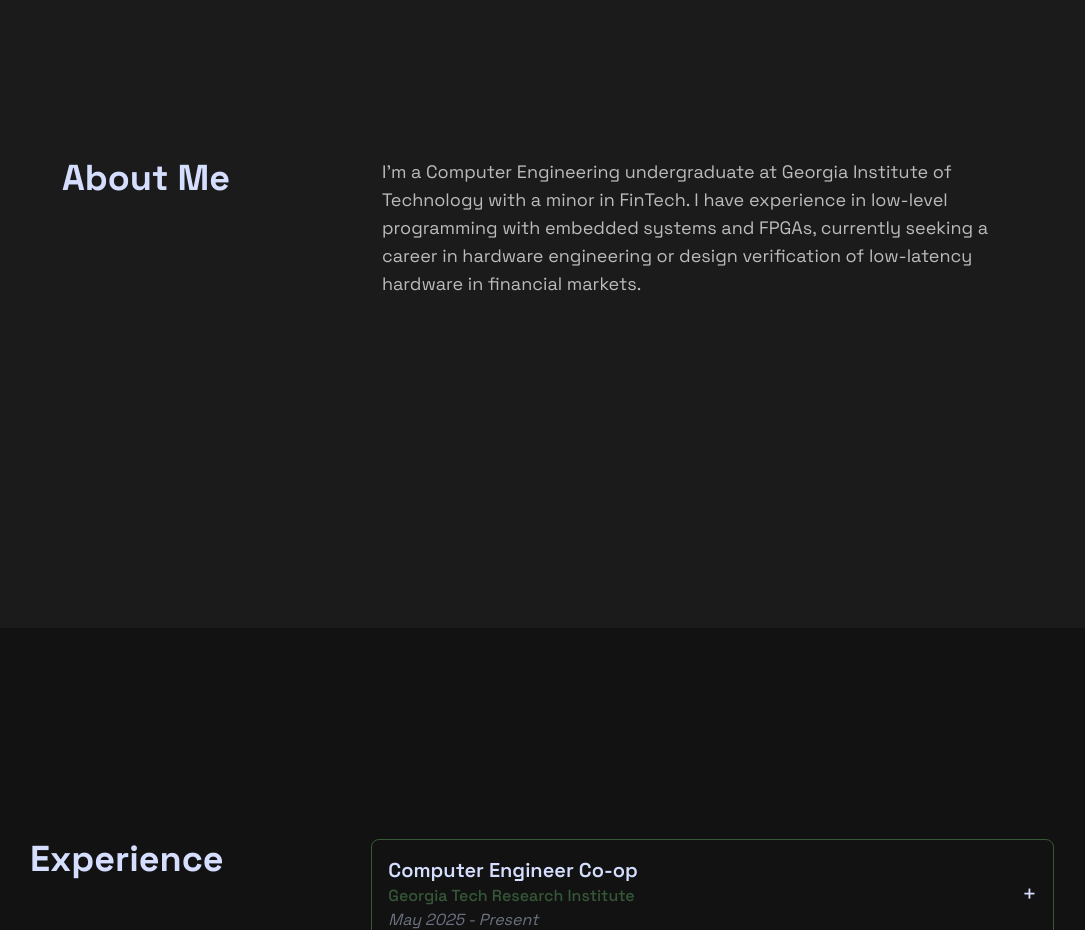
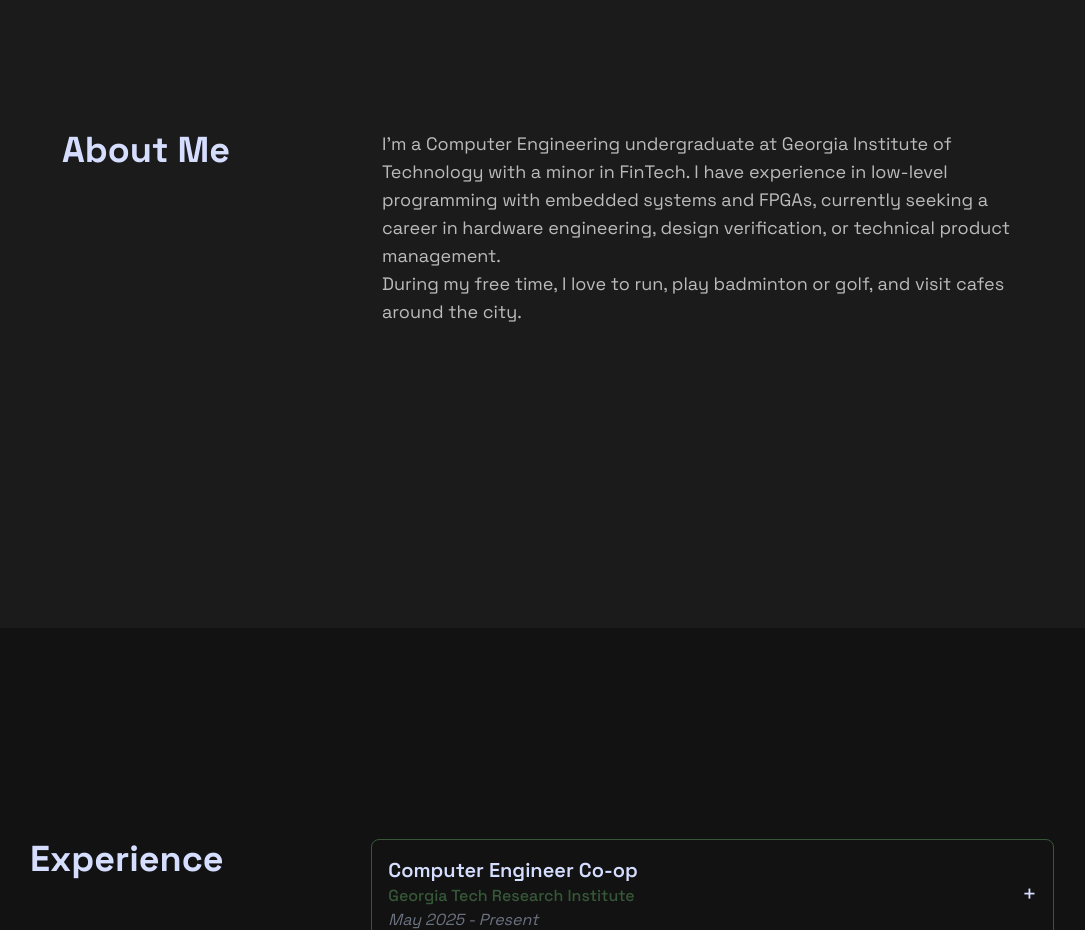
Before and after one commit to katc1213/portfolio-web, a Next.js app: page /en in a window 1280 px wide. Shown: the part 1060-1990 px from the top of the page, without its empty margins (98-1183 px from the left). Built offline with nearby package versions, Linux system fonts and the light colour scheme.

Commit message:
Update page.tsx

```diff
--- a/src/app/[locale]/page.tsx
+++ b/src/app/[locale]/page.tsx
@@ -21,7 +21,7 @@ export default function DashboardPage() {
       company: 'Configurable Computing and Embedded Systems VIP Hardware Team',
       dates: 'Jan 2024 - Dec 2024',
       description:
-        'Research methods for data encryption in voting machines and compatibility of AES with AXI interface on Xilinx Pynq Z2 development board.',
+        'Research methods for data encryption in voting machines and compatibility of AES with AXI interface on Xilinx Pynq Z2 development board. <br /> https://github.gatech.edu/ConfigurableComputing/vip/wiki/Hardware-Subteam-Fall-2024',
     },
     {
       title: 'Student Assistant',
@@ -88,7 +88,8 @@ export default function DashboardPage() {
               <p>
                 I&apos;m a Computer Engineering undergraduate at Georgia Institute of Technology with a minor in FinTech.
                 I have experience in low-level programming with embedded systems and FPGAs, currently seeking a career
-                in hardware engineering or design verification of low-latency hardware in financial markets.
+                in hardware engineering, design verification, or technical product management. <br />
+                During my free time, I love to run, play badminton or golf, and visit cafes around the city.
               </p>
             </div>
           </div>
```
